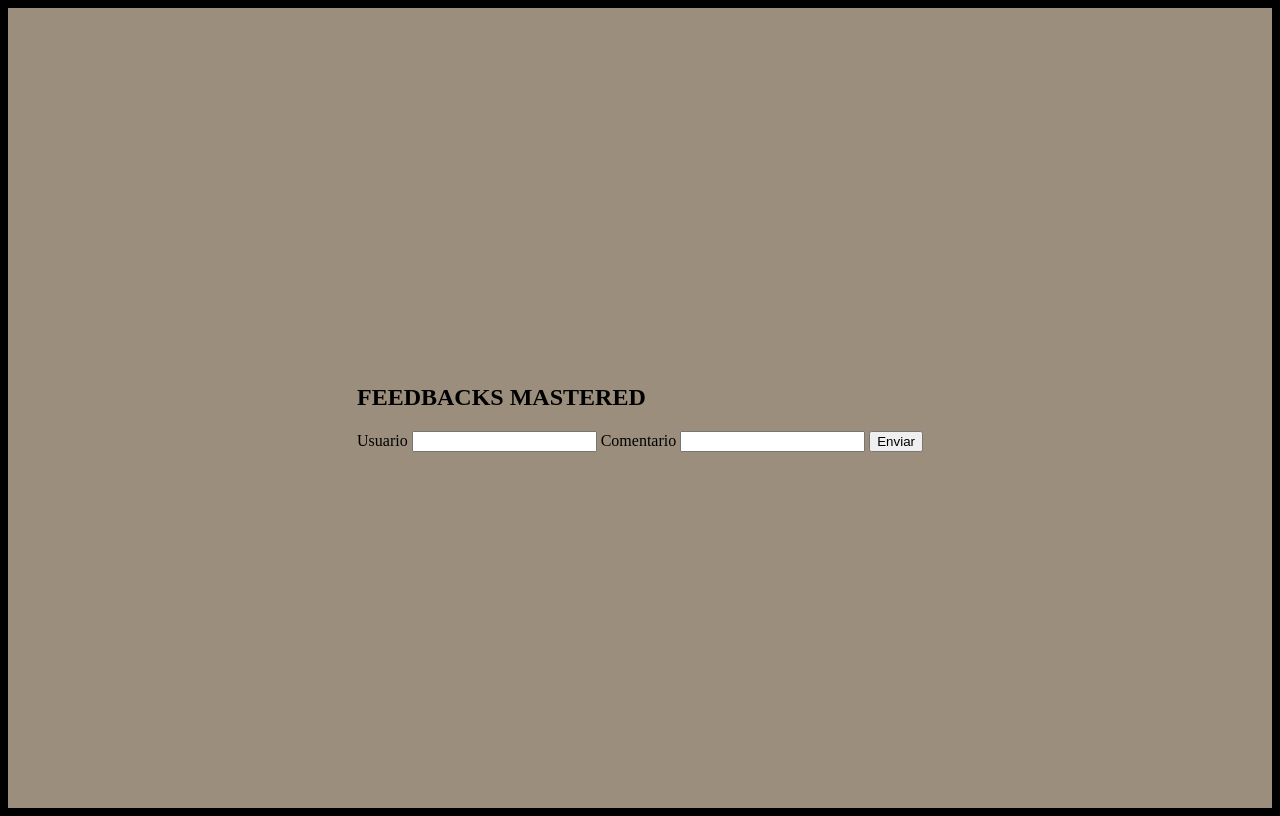
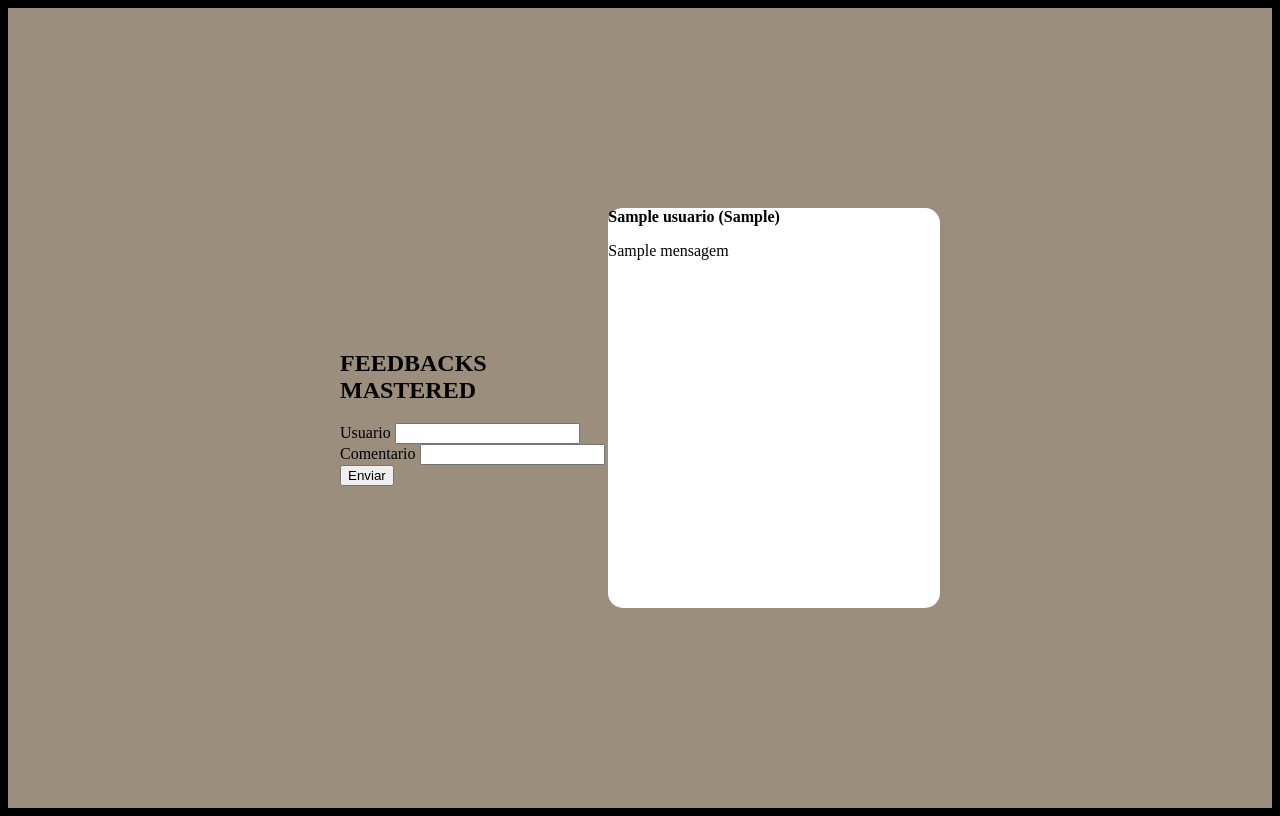
Before and after one commit to DavidArrudaSanches/FEEDBACK, a Flask app: template templates/index.html in a window 1280 px wide. Run offline with Flask 3, Linux system fonts and the light colour scheme; the template is opened without the code that fills it: most values are stand-ins (such as "Sample title", 1, 10 or a date in 2020); parts of the project's set-up code (start-up, migrations or seed data) failed here and were passed over.

Commit message:
Criação do envio dos comentarios para o html

```diff
--- a/app.py
+++ b/app.py
@@ -1,42 +1,25 @@
-from flask import Flask, render_template, form, request
+from flask import Flask, render_template, request, redirect
 import datetime
 import mysql.connector
-
+from data.conexao import Conexao
+from model.control_mensagem import Mensagem
 app= Flask(__name__)
 
 @app.route("/")
 def pagina_principal():
-    return render_template ("index.html")
+    mensagem = Mensagem.recuperar_mensagens()
 
-app.route("/post/mensagem", methods=["POST"])
+    return render_template ("index.html", mensagem=mensagem)
+
+@app.route("/post/mensagem", methods=["POST"])
 def post_mensagem():
 
     usuario= request.form.get("nome_user")
-    mensagem = request.form.get("mensagem")
-    data_hora= datetime.datetime.today()
+    mensagem = request.form.get("comentario")
 
-    conexao= mysql.connector.connect(   host="localhost",
-                                        port=3306,
-                                        user = "root",
-                                        password = "root",
-                                        database = "db_feedback"
-                                    )
+    Mensagem.cadastrar_mensagem(usuario,mensagem)
 
-    cursor = conexao.cursor()
-
-    sql = """INSERT INTO tb_comentarios
-                    (nome, data_hora, comentario)
-                VALUES
-                    (%s, $s, $s)"""
-
-    valores = (usuario, data_hora, mensagem)
-
-    cursor.execute(sql,valores)
+    return redirect("/")
 
 
-    conexao.commit()
-
-    cursor.close()
-    conexao.close()
-
 app.run(debug=True)
--- a/static/pagina_principal.css
+++ b/static/pagina_principal.css
@@ -28,3 +28,33 @@ main{
     border-radius: 15px;
     border-color: aliceblue;
 }
+
+.exibe_comentario{
+    width: 700px;
+    height: 400px;
+
+    background-color: white;
+
+    border-radius: 15px;
+    border-color: black;
+
+    display: flex;
+}
+
+.usuario{
+
+    width: 100px;
+    height: 40px;
+
+
+    background-color: rgb(196, 170, 135);
+}
+
+.comentario{
+
+    width: 100px;
+    height: 40px;
+
+    border-color: black;
+    background-color: rgb(196, 170, 135);
+}
--- a/templates/index.html
+++ b/templates/index.html
@@ -15,13 +15,24 @@
             <form class="formulario" action="/post/mensagem" method="POST">
                 <H1>FEEDBACKS MASTERED</H1>
                 <span>Usuario</span>
-                <input class="inputNome" nome="nome_user" type="text">
+                <input class="inputNome" name="nome_user" type="text">
 
                 <span>Comentario</span>
-                <input class="inputComentario" nome="comentario" type="text">
+                <input class="inputComentario" name="comentario" type="text">
 
                 <button>Enviar</button>
             </form>
+
+            <div class="exibe_comentario" name="mensagem">
+                {%for mensagem in mensagens%}
+                <div class="mensagem">
+                    <strong>
+                        {{mensagem.usuario}} ({{mensagem.data_hora}})
+                    </strong>
+                    <p>{{mensagem.mensagem}}</p>
+                </div>
+                {% endfor %}
+            </div>
         </main>
 
     </section>
```
Also changed, not shown: data/conexao.py (added, +10 -0 lines), model/control_mensagem.py (added, +42 -0 lines).
